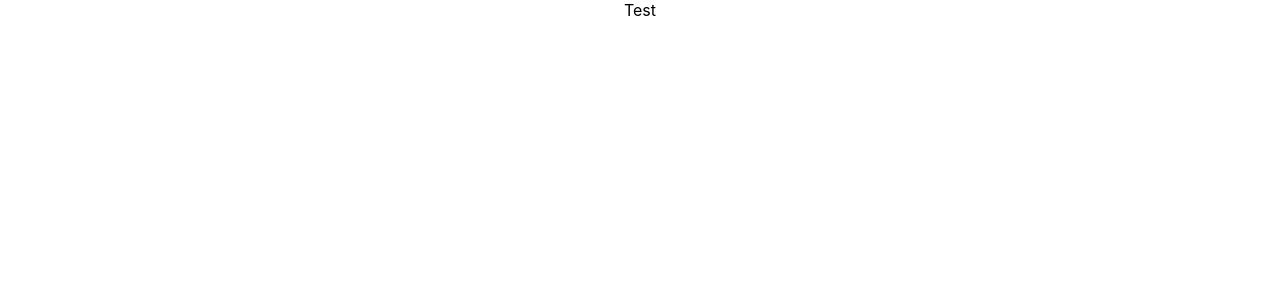
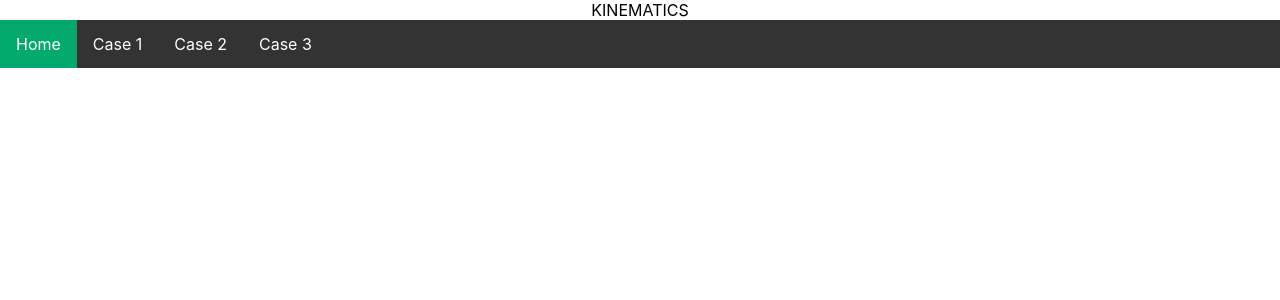
Before and after one commit to Prafyl/Kinematics, a React (Create React App) app: page / in a window 1280 px wide. Shown: the top 300 px of the page. Built offline with nearby package versions, Linux system fonts and the light colour scheme.

Commit message:
added navbar

```diff
--- a/package.json
+++ b/package.json
@@ -6,6 +6,7 @@
     "@testing-library/jest-dom": "^5.16.1",
     "@testing-library/react": "^12.1.2",
     "@testing-library/user-event": "^13.5.0",
+    "github": "^14.0.0",
     "react": "^17.0.2",
     "react-dom": "^17.0.2",
     "react-scripts": "5.0.0",
--- a/src/App.js
+++ b/src/App.js
@@ -1,7 +1,15 @@
+import React from "react";
+
+import NavBar from "./Components/Header/NavBar";
 import "./App.css";
 
 function App() {
-  return <div className="App">Test</div>;
+  return (
+    <div className="App">
+      KINEMATICS
+      <NavBar />
+    </div>
+  );
 }
 
 export default App;
--- a/src/Components/Header/NavBar.js
+++ b/src/Components/Header/NavBar.js
@@ -0,0 +1,25 @@
+import React from "react";
+
+import classes from "./NavBar.module.css";
+
+const NavBar = () => {
+  return (
+    <ul className={classes.navbar}>
+      <li className={classes.active}>
+        <a className="active" href="#home">
+          Home
+        </a>
+      </li>
+      <li>
+        <a href="#case1">Case 1</a>
+      </li>
+      <li>
+        <a href="#case2">Case 2</a>
+      </li>
+      <li>
+        <a href="#case3">Case 3</a>
+      </li>
+    </ul>
+  );
+};
+export default NavBar;
--- a/src/Components/Header/NavBar.module.css
+++ b/src/Components/Header/NavBar.module.css
@@ -0,0 +1,27 @@
+.navbar {
+  list-style-type: none;
+  margin: 0;
+  padding: 0;
+  overflow: hidden;
+  background-color: #333;
+}
+
+.navbar li {
+  float: left;
+}
+
+.navbar li a {
+  display: block;
+  color: white;
+  text-align: center;
+  padding: 14px 16px;
+  text-decoration: none;
+}
+
+.navbar li a:hover:not(.active) {
+  background-color: #111;
+}
+
+.active {
+  background-color: #04aa6d;
+}
```
Also changed, not shown: 1 other file (tests, documents, lock files or other folders).
